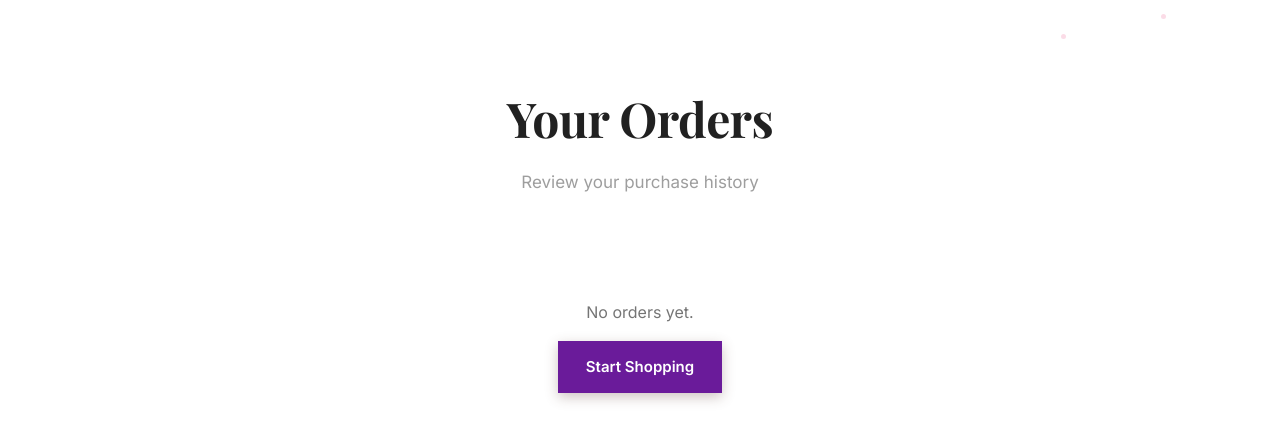
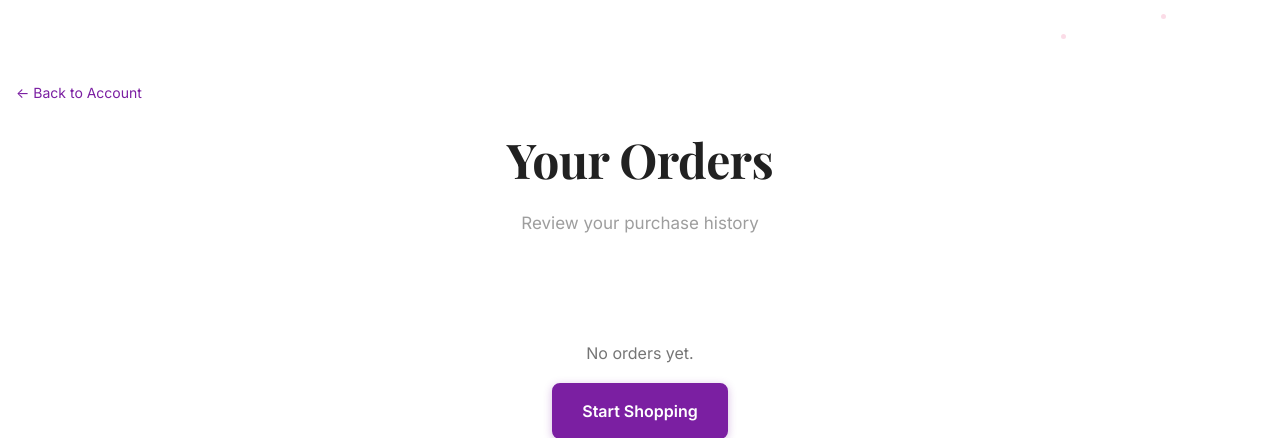
Before and after one commit to bthinkxdev/queen_orange, a Django app: page /orders/ in a window 1280 px wide. Shown: the part 106-544 px from the top of the page. Run offline with Django 5.2, Linux system fonts and the light colour scheme; the visitor is signed in with stand-in values (Sample User, id 1); data comes from the database, SQL or seed files in the repository; data that the repository does not hold is empty.

Commit message:
breadcumb added in order - account

```diff
--- a/templates/orders.html
+++ b/templates/orders.html
@@ -1,12 +1,33 @@
 {% extends "base.html" %}
+{% load static %}
 {% block title %}Order History - Queen Orange{% endblock %}
+
+{% block extra_css %}
+<link rel="stylesheet" href="{% static 'css/auth.css' %}">
+<style>
+.breadcrumb {
+    margin-bottom: var(--space-4);
+}
+
+.breadcrumb a {
+    color: var(--color-primary);
+    text-decoration: none;
+    font-size: 14px;
+}
+</style>
+{% endblock %}
+
 {% block content %}
     <section class="section">
         <div class="container">
+        <div class="breadcrumb">
+            <a href="{% url 'auth:account' %}">← Back to Account</a>
+        </div>
             <div class="section-header">
                 <h1 class="section-title">Your Orders</h1>
                 <p class="section-subtitle">Review your purchase history</p>
             </div>
+
 
             {% if orders %}
                 <div class="order-history">
```
